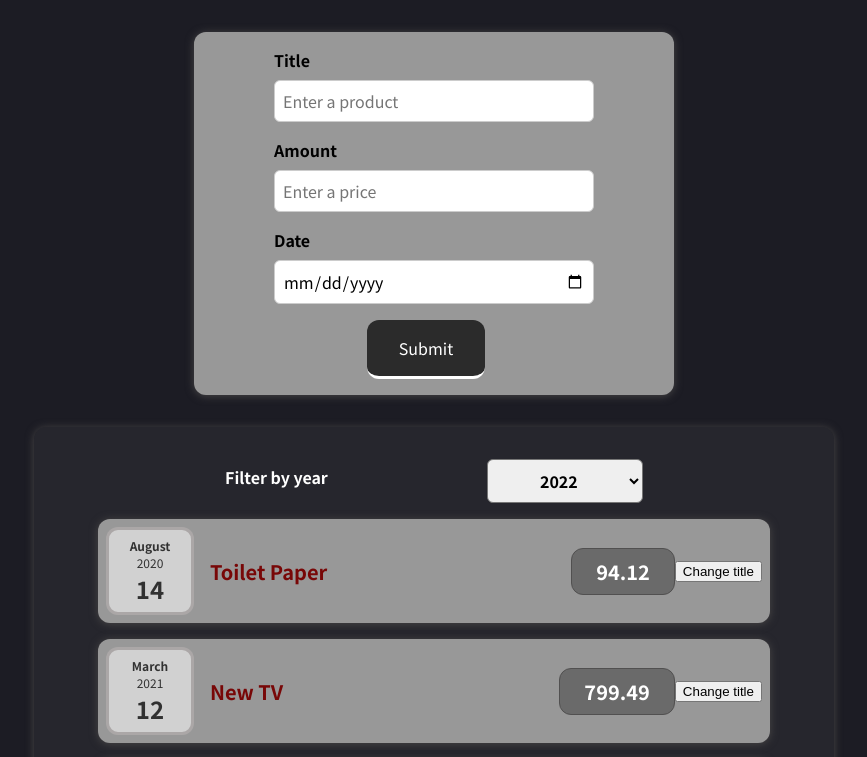
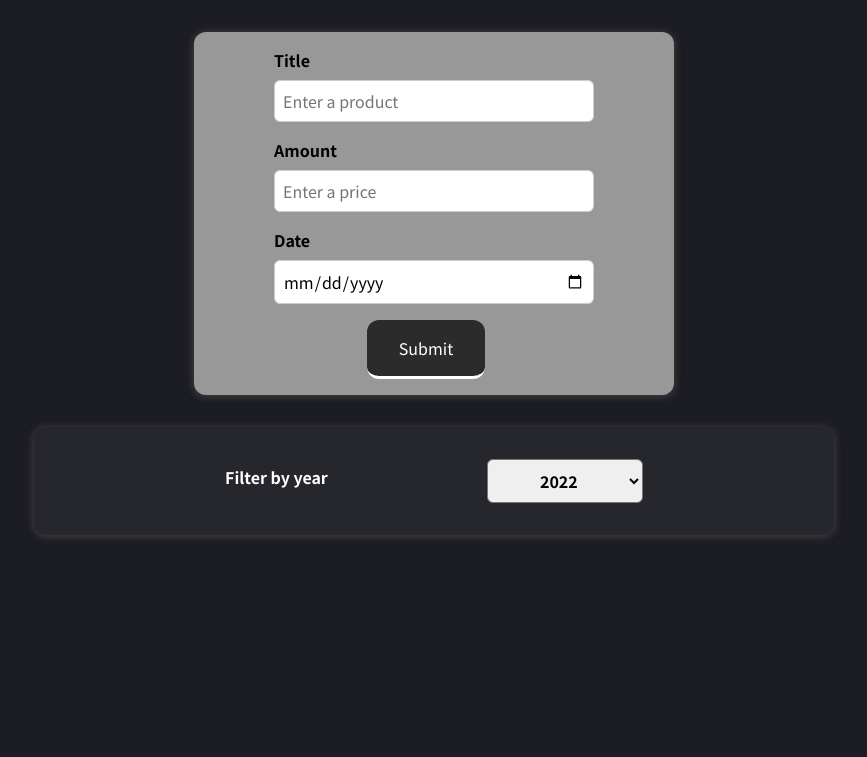
Before and after one commit to Kochipek/ExpenseTracker-ReactJS, a React (Create React App) app: page / in a window 1280 px wide. Shown: the top 757 px of the page, without its empty margins (206-1073 px from the left). Built offline with nearby package versions, Linux system fonts and the light colour scheme.

Commit message:
date filter added

```diff
--- a/src/App.js
+++ b/src/App.js
@@ -1,17 +1,19 @@
-import Items from "./components/Expenses/Items";
+import React, {useState} from 'react';
 import Expenses from './components/Expenses/Expenses'
-import ExpenseItems from "./components/Expenses/ExpenseItem.css";
 import NewExpense from "./components/NewExpense/NewExpense";
 
-const App= () => {
-  const expenses = [
+
+const dummyExpenses = [
   {
     id: 'e1',
     title: 'Toilet Paper',
     amount: 94.12,
     date: new Date(2020, 7, 14),
   },
-    { id: 'e2', title: 'New TV', amount: 799.49, date: new Date(2021, 2, 12) },
+  { id: 'e2',
+   title: 'New TV',
+    amount: 799.49,
+     date: new Date(2021, 2, 12) },
   {
     id: 'e3',
     title: 'Car Insurance',
@@ -26,21 +28,22 @@ const App= () => {
   },
 ];
 
+const App = () => {
+  const [expenses, setExpenses] = useState(dummyExpenses);
 
-  const addExpenseHandler = expense => {
-    console.log('In App.js');
-    console.log(expense);
-  }
-
-
+  const addExpenseHandler = (expense) => {
+    setExpenses((prevExpenses) => {
+      return [expense, ...prevExpenses];
+    });
+  };
 
 
   return (
     <div>
-      <NewExpense onAddExpense= {addExpenseHandler}/>
+      <NewExpense onAddExpense={addExpenseHandler} />
       <Expenses items={expenses} />
     </div>
   );
-}
+};
 
 export default App;
--- a/src/components/Expenses/Expenses.jsx
+++ b/src/components/Expenses/Expenses.jsx
@@ -5,40 +5,36 @@ import Card from "../UI/card";
 import ExpensesFilter from "./ExpensesFilter";
 
 const Expenses = (props) => {
-  const [filterYear, setFilterYear] = useState();
+  const [filteredYear, setFilterYear] = useState();
   //creating handler
   const filterChangeHandler = (selectedYear) => {
     setFilterYear(selectedYear);
-    console.log(selectedYear);
   };
 
+
+  const filteredExpenses = props.items.filter(expense => {
+    return expense.date.getFullYear().toString() === filteredYear;
+  });
+
   return (
+    <div>
       <Card className="expenses">
         <ExpensesFilter
-        selected={filterYear}
+          selected={filteredYear}
           onChangeYear={filterChangeHandler}
         />
+
+        {filteredExpenses.map((expense) => (
           <Items
-        title={props.items[0].title}
-        amount={props.items[0].amount}
-        date={props.items[0].date}
+          //adding key because we used mapping
+            key ={expense.id}
+            title={expense.title}
+            amount={expense.amount}
+            date={expense.date}
           />
-      <Items
-        title={props.items[1].title}
-        amount={props.items[1].amount}
-        date={props.items[1].date}
-      />
-      <Items
-        title={props.items[2].title}
-        amount={props.items[2].amount}
-        date={props.items[2].date}
-      />
-      <Items
-        title={props.items[3].title}
-        amount={props.items[3].amount}
-        date={props.items[3].date}
-      />
+        ))}
       </Card>
+    </div>
   );
 };
 
--- a/src/components/Expenses/ExpensesFilter.jsx
+++ b/src/components/Expenses/ExpensesFilter.jsx
@@ -7,6 +7,7 @@ const ExpensesFilter = (props) => {
   const yearChangeHandler = (e) => {
     props.onChangeYear(e.target.value);
   };
+
 
   return (
     <div className="expenses-filter">
--- a/src/components/Expenses/Items.jsx
+++ b/src/components/Expenses/Items.jsx
@@ -1,16 +1,8 @@
 import React, { useState} from 'react';
-
-
 import ExpenseDate from "./ExpenseDate";
-import ExpenseItems from "./ExpenseItem.css";
+import ExpenseItem from "./ExpenseItem.css";
 import Card from "../UI/card";
 const Items = (props) => {
-  const [title, setTitle] = useState(props.title);
-
-    //using event listeners with React
-    const clickHandler = () => {
-      setTitle('updated!');
-    }
 
   return (
     <Card className="expense-item">
@@ -19,10 +11,9 @@ const Items = (props) => {
 
       <div className="expense-item__date"></div>
       <div className="expense-item__title">
-        <h2>{title}</h2>
+        <h2>{props.title}</h2>
       </div>
       <div className="expense-item__price">{props.amount}</div>
-      <button onClick={clickHandler}>Change title</button>
     </Card>
   );
 }
--- a/src/components/NewExpense/ExpenseForm.jsx
+++ b/src/components/NewExpense/ExpenseForm.jsx
@@ -87,7 +87,7 @@ const ExpenseForm = (props) => {
         </div>
       </div>
       <div className="new-expense__actions">
-        <button type="submit" >Submit</button>
+        <button type="submit">Submit</button>
       </div>
     </form>
   );
--- a/src/components/UI/card.css
+++ b/src/components/UI/card.css
@@ -1,4 +1,5 @@
 .card{
+overflow: hidden;
 border-radius: 12px;
 box-shadow: 0 1px 8px rgb(73, 71, 71);
 };
```
Lines whose indentation alone changed are shown as unchanged.
